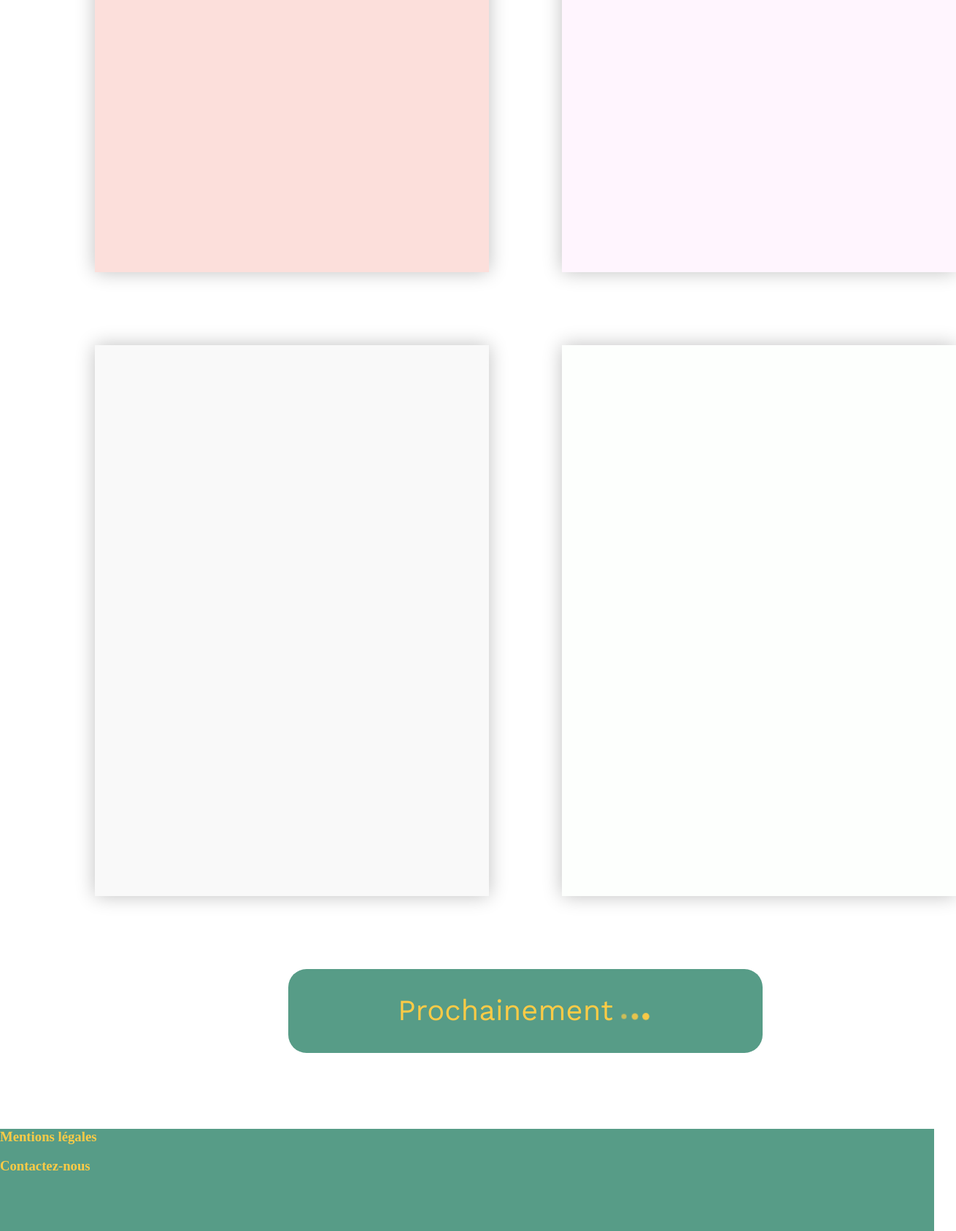
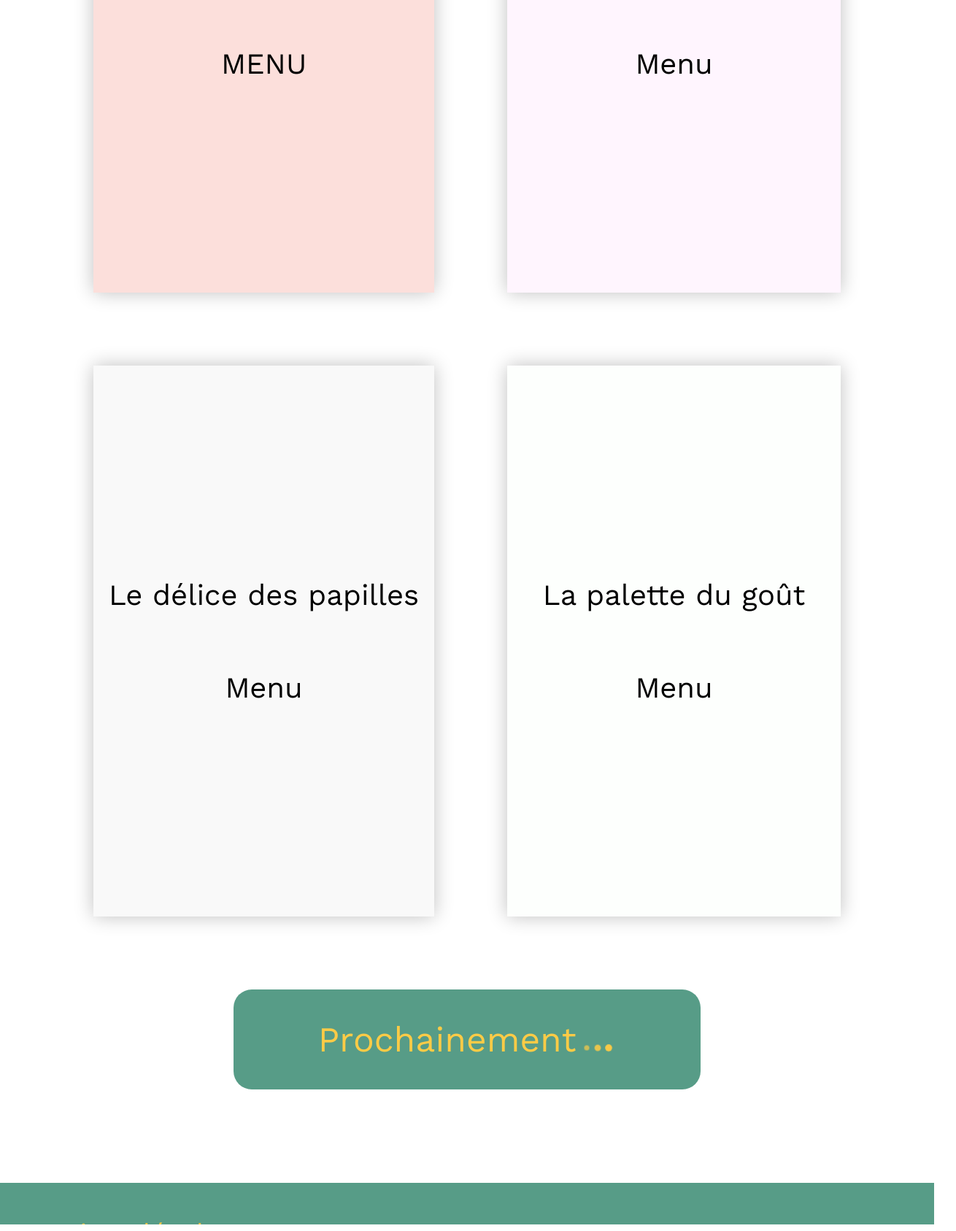
Before and after one commit to alexrothen/projet3, a website: page index.html in a window 1280 px wide. Shown: the part 722-2409 px from the top of the page at 73% size, 1310 px wide, since content can reach past the window. Drawn offline with nearby package versions, Linux system fonts and the light colour scheme.

Commit message:
V1 page accueil sans police menus

```diff
--- a/index.html
+++ b/index.html
@@ -12,28 +12,43 @@
 </head>
 
 <body>
+    <main>
         <header>
             <h1>ohmyfood</h1>
 
         </header>
-    <main>
         <section class="menu">
-            <div class="menu1"></div>
-            <div class="menu2"></div>
-            <div class="menu3"></div>
-            <div class="menu4"></div>
+            <div class="menu1">
+                <p>La note enchantée</p>
+                <h3>MENU</h3>
+            </div>
+            <div class="menu2">
+                <p>Le chic à la française</p>
+                <h3>Menu</h3>
+            </div>
+            <div class="menu3">
+                <p>Le délice des papilles</p>
+                <h3>Menu</h3>
+            </div>
+            <div class="menu4">
+                <p>La palette du goût</p>
+                <h3>Menu</h3>
+            </div>
             <div class="prochainement">
                 <h2>Prochainement</h2>
+                <div class="points">
                     <div class="pt1"></div>
                     <div class="pt2"></div>
                     <div class="pt3"></div>
                 </div>
+
+            </div>
         </section>
-    </main>
         <footer>
-       <h3 class="mentions">Mentions légales</h3>
-       <h3 class="Contact">Contactez-nous</h3>
+            <h2 class="mentions">Mentions légales</h2>
+            <h2 class="Contact">Contactez-nous</h2>
         </footer>
 </body>
+</main>
 
 </html>
--- a/scss/_animation.scss
+++ b/scss/_animation.scss
@@ -4,8 +4,7 @@
     border-radius: 50%;
     width: 10px;
     height: 10px;
-    display: inline-block;
-    background-color: $text-color;
+    background-color: map-get($text-color, gen);
     margin-right: 5px;
     animation: points infinite 2000ms ease-in-out both;
     opacity: 1;
--- a/scss/_base.scss
+++ b/scss/_base.scss
@@ -1,19 +1,26 @@
 @import url('https://fonts.googleapis.com/css2?family=Work+Sans:wght@400;600&display=swap');
 
 body{
+    width: 100%;
     margin: 0;
     padding: 0;
-    max-width: 1500px;
+    main {
+        overflow-x: hidden;
+        margin: auto;
         max-height: 2400px;
+        font-family: 'Work Sans', sans-serif;
+
     }
+}
+
 header {
     display: flex;
-    background-color: $bg-color;
+    background-color: map-get($bg-color, gen);
     height: 240px;
 
     h1 {
         margin: auto;
-        color: $text-color;
+        color: map-get($text-color, gen);
         font-size: 5rem;
         font-family: 'Work Sans', sans-serif;
         letter-spacing: -0.4rem;
@@ -22,65 +29,103 @@ header {
     }
 }
 
-main {
-    font-family: 'Work Sans', sans-serif;
 .menu {
     display: grid;
+    padding: 10%;
+    max-width: 1500px;
     gap: 100px;
-        padding: 100px 130px 85px 130px;
     justify-items: center;
-        grid-template-columns: repeat(2,540px);
-        grid-template-rows: repeat(2,755px) 1fr;
     grid-template-areas: "menu1 menu2"
         "menu3 menu4"
         "prochainement prochainement";
-        & [class*=menu] {
-            width: 540px;
+
+    [class*=menu] {
+        width: 100%;
         height: 755px;
         box-shadow: 0 0 25px lighten(grey, 25%);
+        display: flex;
+        flex-direction: column;
+        justify-content: center;
+        align-items: center;
+
+        >* {
+            font-size: 2.5rem;
+            font-weight: 400;
+
         }
     }
 
     .prochainement {
         display: flex;
+        justify-content: center;
         align-items: baseline;
-        justify-content: center;
-        width: 650px;
-        height: 115px;
-        background-color: $bg-color;
+        width: 50vw;
+        background-color: map-get($bg-color, gen);
         border-radius: 25px;
+        margin: 0;
         grid-area: prochainement;
-        margin: auto;
+
+            h2{
+                color: map-get($text-color, gen);
+                font-size: 3rem;
+                font-weight: 400;
+
+            }
+        .points{
+            display: flex;
+            flex-direction: row;
+            height: fit-content;
+            margin-left: 1.5%;
+
+        }
+    }
+}
+
+footer {
+    height: 140px;
+    background-color: map-get($bg-color, gen);
+    color: map-get($text-color, gen);
+    display: grid;
+    justify-items: start;
+    gap: 600px;
+    grid-template-rows: 1fr;
+    grid-template-columns: 1fr 1fr;
+    grid-template-areas: "mentions contact";
 
     h2 {
         display: inline-block;
-            color: $text-color;
-            margin-right: 10px;
-            font-size: 2.5rem;
+        margin: auto;
+        font-size: 2.3rem;
         font-weight: 400;
     }
-    }
-}
-footer{
-    height: 140px;
-    background-color: $bg-color;
-    color: $text-color;
 
 }
-.menu1{
-    background-color: $menu1-bg-color;
+
+.menu1 {
+    background-color: map-get($bg-color, menu1);
     grid-area: menu1;
 }
-.menu2{
-    background-color: $menu2-bg-color;
+
+.menu2 {
+    background-color: map-get($bg-color, menu2);
     grid-area: menu2;
 
 }
-.menu3{
-    background-color: $menu3-bg-color;
+
+.menu3 {
+    background-color: map-get($bg-color, menu3);
     grid-area: menu3;
 }
-.menu4{
-    background-color: $menu4-bg-color;
+
+.menu4 {
+    background-color: map-get($bg-color, menu4);
     grid-area: menu4;
 }
+
+.mentions {
+    grid-area: mentions;
+}
+
+.contact {
+    grid-area: contact;
+}
--- a/scss/_layout.scss
+++ b/scss/_layout.scss
@@ -1,10 +1,10 @@
 header{
     display: flex;
-    background-color: $bg-color;
+    background-color: map-get($bg-color, gen);
     height: 240px;
     h1{
         margin: auto;
-        color: $text-color;
+        color: map-get($text-color, gen);
         font-size: 5rem;
         font-family: 'Work Sans', sans-serif;
         letter-spacing: -0.4rem;
--- a/scss/_variables.scss
+++ b/scss/_variables.scss
@@ -1,7 +1,7 @@
-$bg-color: #579C87;
-$text-color: #fdcb46;
-$menu1-bg-color: #fcdfdb;
-$menu2-bg-color: #fff5fe;
-$menu3-bg-color: #f9f9f9;
-$menu4-bg-color: #fdfffd;
+$bg-color: (gen:#579C87,
+    menu1:#fcdfdb,
+    menu2:#fff5fe,
+    menu3:#f9f9f9,
+    menu4: #fdfffd);
+$text-color: (gen:#fdcb46, menu1:#3d1319);
 $box-shadow-color: #fdfffd;
```
Also changed, not shown: css/style.css, 1 other file. Lines whose indentation alone changed are shown as unchanged.
